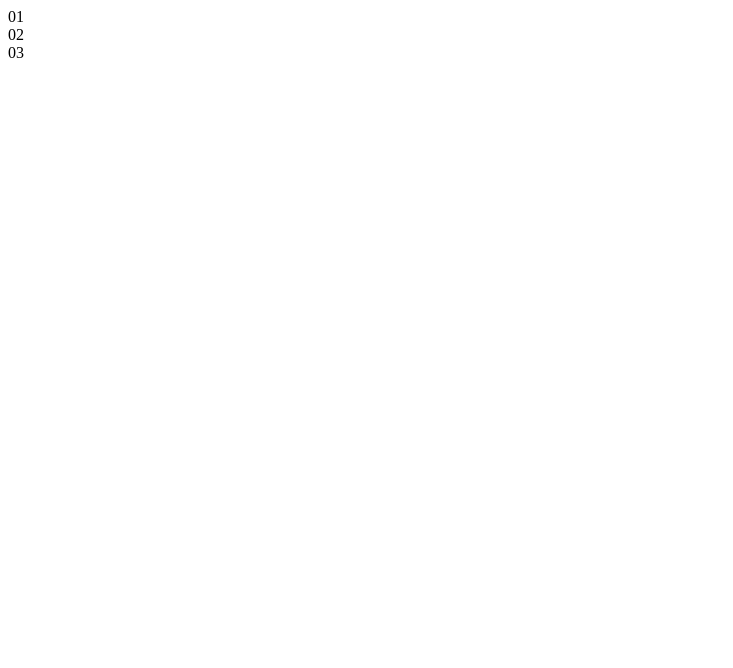
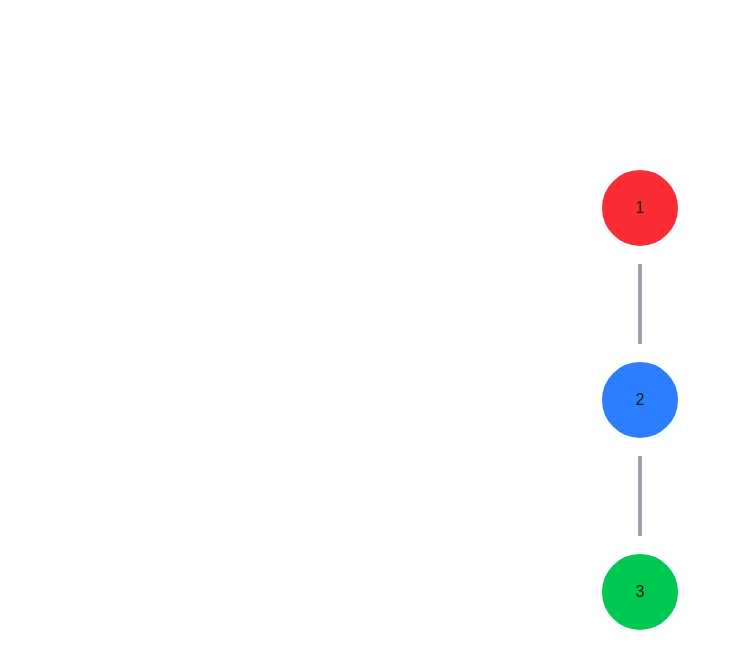
Before and after one commit to NikoZ21/locked-in, a Next.js app: page / in a window 1280 px wide. Shown: the top 668 px of the page, without its empty margins (0-733 px from the left). Built offline with nearby package versions, Linux system fonts and the light colour scheme.

Commit message:
added step component

```diff
--- a/src/app/layout.tsx
+++ b/src/app/layout.tsx
@@ -1,3 +1,5 @@
+import "./globals.css";
+
 export default function RootLayout({
   children,
 }: {
--- a/src/app/page.tsx
+++ b/src/app/page.tsx
@@ -1,9 +1,18 @@
+import Step from "@/components/Step";
+
 export default function Home() {
   return (
-    <div className="flex flex-row">
-      <div>01</div>
-      <div>02</div>
-      <div>03</div>
+    <div className="flex flex-col gap-4 justify-center items-center h-screen">
+      <div className="relative flex flex-col items-center">
+        {/* Div 1 */}
+        {/* <div className="flex justify-center items-center w-20 h-20 bg-red-500 rounded-full border-2 border-white z-10 relative">
+          01
+        </div> */}
+
+        <Step bgColor="bg-red-500" number={1} />
+        <Step bgColor="bg-blue-500" number={2} />
+        <Step bgColor="bg-green-500" number={3} isLast />
+      </div>
     </div>
   );
 }
--- /dev/null
+++ b/src/components/Step.tsx
@@ -0,0 +1,23 @@
+interface StepProps {
+  number: number;
+  bgColor?: string;
+  isLast?: boolean;
+}
+
+export default function Step({
+  number,
+  bgColor = "bg-red-500",
+  isLast = false,
+}: StepProps) {
+  return (
+    <div className="relative flex flex-col items-center">
+      {/* Div 1 */}
+      <div
+        className={`flex justify-center items-center w-20 h-20 ${bgColor} rounded-full border-2 border-white z-10 relative`}
+      >
+        {number}
+      </div>
+      {!isLast && <div className="w-1 h-20 bg-gray-400 my-4"></div>}
+    </div>
+  );
+}
```
